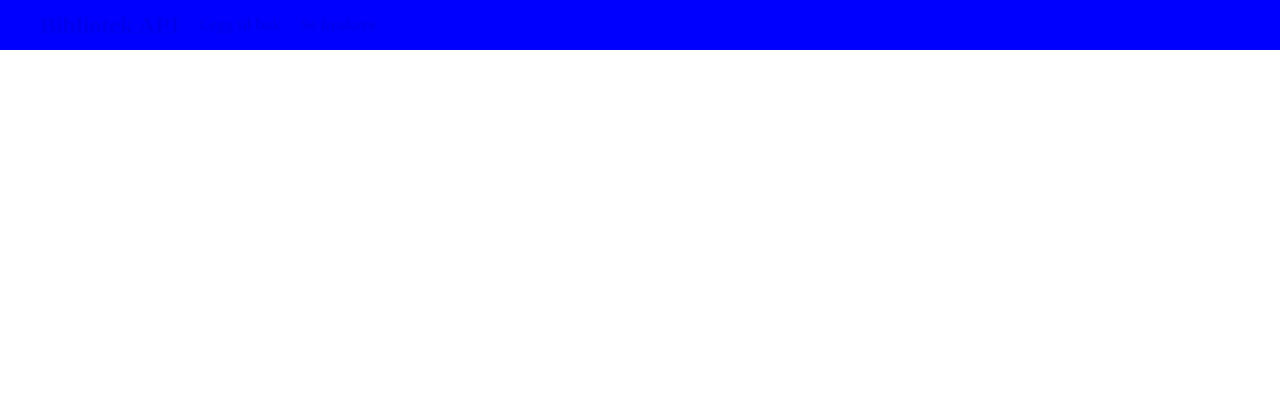
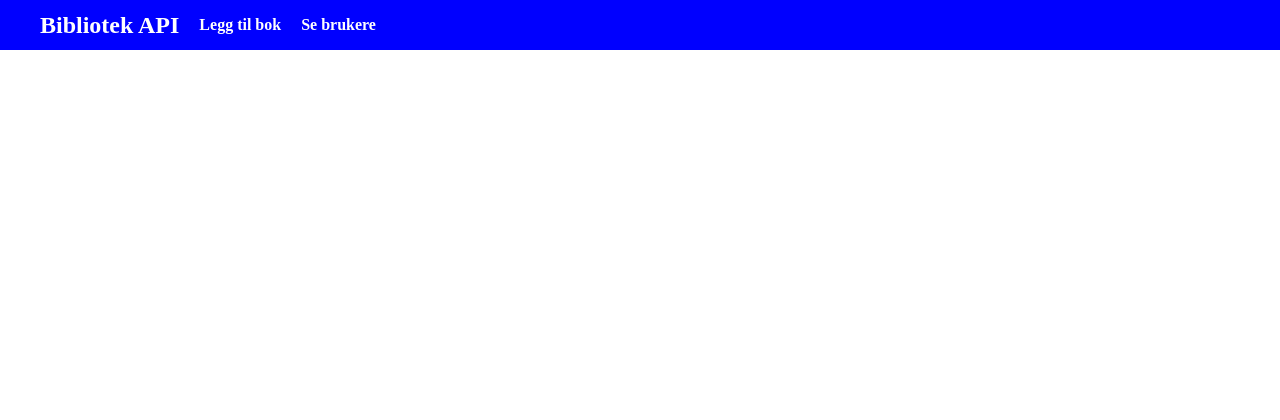
Before and after one commit to albertwojcicki/eksamen2INF, a Flask app: page /bok/1 in a window 1280 px wide. Shown: the top 420 px of the page. Run offline with Flask 3, Linux system fonts and the light colour scheme; data that the repository does not hold is empty.

Commit message:
ga header-linkene class for å bytte farge til hvit

```diff
--- a/client/templates/base.html
+++ b/client/templates/base.html
@@ -9,9 +9,9 @@
 <body>
     <div class="wrapper">
     <header>
-        <h2><a href="/">Bibliotek API</a></h2>
-        <h4><a href="/leggtilbok_side">Legg til bok</a></h4>
-        <h4><a href="/se_brukere">Se brukere</a></h4>
+        <h2><a href="/" class="a-header">Bibliotek API</a></h2>
+        <h4><a href="/leggtilbok_side"class="a-header">Legg til bok</a></h4>
+        <h4><a href="/se_brukere"class="a-header">Se brukere</a></h4>
 
     </header>
 <div class="content">
```
